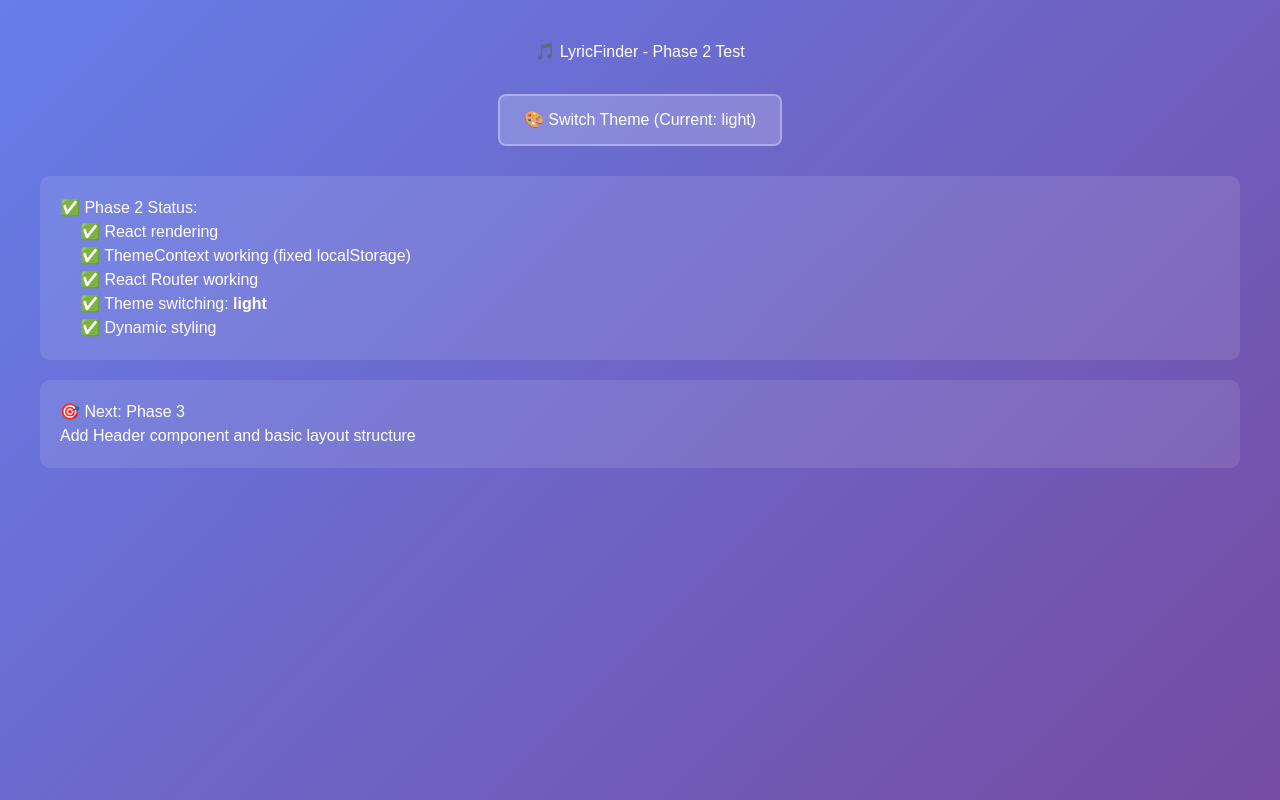
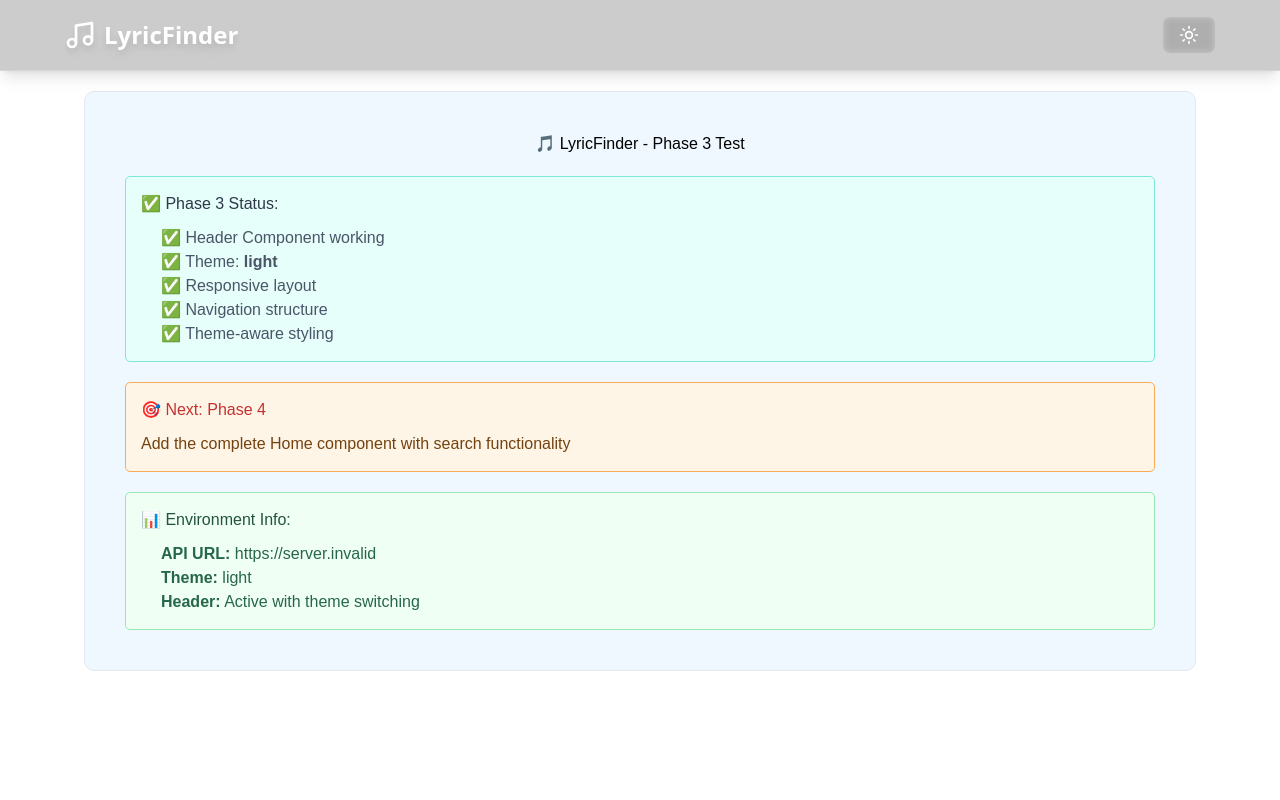
Before and after one commit to ShaheerZamanShah/LyricFinder, a React (Create React App) app in the folder client/: page / in a window 1280 px wide. Built offline with nearby package versions, Linux system fonts and the light colour scheme; no server answers.

Commit message:
Phase 3: Add Header component with theme-aware layout structure

```diff
--- a/client/src/App.js
+++ b/client/src/App.js
@@ -1,87 +1,92 @@
 import React from 'react';
 import { BrowserRouter as Router, Routes, Route } from 'react-router-dom';
+import Header from './components/Header';
 import { ThemeProvider, useTheme } from './contexts/ThemeContext';
 
-// Test component with ThemeContext
+// Test component with Header
 const TestHome = () => {
-  const { theme, toggleTheme } = useTheme();
-
-  const getBackgroundGradient = () => {
-    switch (theme) {
-      case 'light': return 'linear-gradient(135deg, #667eea 0%, #764ba2 100%)';
-      case 'medium': return 'linear-gradient(135deg, #f093fb 0%, #f5576c 100%)';
-      case 'dark': return 'linear-gradient(135deg, #4c1d95 0%, #1e1b4b 100%)';
-      default: return 'linear-gradient(135deg, #667eea 0%, #764ba2 100%)';
-    }
-  };
+  const { theme } = useTheme();
 
   return (
+    <main className="flex-1 p-5 max-w-6xl mx-auto w-full">
       <div style={{
         padding: '40px',
         fontFamily: 'Arial, sans-serif',
-      background: getBackgroundGradient(),
-      minHeight: '100vh',
-      color: 'white',
-      transition: 'all 0.3s ease'
+        backgroundColor: theme === 'dark' ? '#1a1a1a' : theme === 'medium' ? '#2d3748' : '#f0f8ff',
+        color: theme === 'dark' ? 'white' : theme === 'medium' ? 'white' : 'black',
+        minHeight: '60vh',
+        borderRadius: '10px',
+        border: theme === 'light' ? '1px solid #e2e8f0' : 'none'
       }}>
-      <h1 style={{ textAlign: 'center', marginBottom: '30px' }}>
-        🎵 LyricFinder - Phase 2 Test
+        <h1 style={{ textAlign: 'center', marginBottom: '20px' }}>
+          🎵 LyricFinder - Phase 3 Test
         </h1>
 
-      <div style={{ textAlign: 'center', marginBottom: '30px' }}>
-        <button
-          onClick={toggleTheme}
-          style={{
-            padding: '12px 24px',
-            fontSize: '16px',
-            background: 'rgba(255,255,255,0.2)',
-            color: 'white',
-            border: '2px solid rgba(255,255,255,0.3)',
-            borderRadius: '8px',
-            cursor: 'pointer',
-            transition: 'all 0.3s ease'
-          }}
-          onMouseOver={(e) => e.target.style.background = 'rgba(255,255,255,0.3)'}
-          onMouseOut={(e) => e.target.style.background = 'rgba(255,255,255,0.2)'}
-        >
-          🎨 Switch Theme (Current: {theme})
-        </button>
-      </div>
-
         <div style={{
-        backgroundColor: 'rgba(255,255,255,0.1)',
-        padding: '20px',
-        borderRadius: '10px',
+          backgroundColor: theme === 'dark' ? '#2d3748' : theme === 'medium' ? '#4a5568' : '#e6fffa',
+          border: `1px solid ${theme === 'dark' ? '#4a5568' : theme === 'medium' ? '#63b3ed' : '#81e6d9'}`,
+          padding: '15px',
+          borderRadius: '5px',
           marginBottom: '20px'
         }}>
-        <h3>✅ Phase 2 Status:</h3>
-        <ul style={{ marginLeft: '20px' }}>
-          <li>✅ React rendering</li>
-          <li>✅ ThemeContext working (fixed localStorage)</li>
-          <li>✅ React Router working</li>
-          <li>✅ Theme switching: <strong>{theme}</strong></li>
-          <li>✅ Dynamic styling</li>
+          <h3 style={{ margin: '0 0 10px 0', color: theme === 'dark' ? '#68d391' : theme === 'medium' ? '#90cdf4' : '#2d3748' }}>
+            ✅ Phase 3 Status:
+          </h3>
+          <ul style={{ margin: 0, paddingLeft: '20px', color: theme === 'dark' ? '#a0aec0' : theme === 'medium' ? '#e2e8f0' : '#4a5568' }}>
+            <li>✅ Header Component working</li>
+            <li>✅ Theme: <strong>{theme}</strong></li>
+            <li>✅ Responsive layout</li>
+            <li>✅ Navigation structure</li>
+            <li>✅ Theme-aware styling</li>
           </ul>
         </div>
 
         <div style={{
-        backgroundColor: 'rgba(255,255,255,0.1)',
-        padding: '20px',
-        borderRadius: '10px'
+          backgroundColor: theme === 'dark' ? '#2a4365' : theme === 'medium' ? '#553c9a' : '#fef5e7',
+          border: `1px solid ${theme === 'dark' ? '#3182ce' : theme === 'medium' ? '#805ad5' : '#f6ad55'}`,
+          padding: '15px',
+          borderRadius: '5px',
+          marginBottom: '20px'
         }}>
-        <h3>🎯 Next: Phase 3</h3>
-        <p>Add Header component and basic layout structure</p>
+          <h3 style={{ margin: '0 0 10px 0', color: theme === 'dark' ? '#90cdf4' : theme === 'medium' ? '#d6bcfa' : '#c53030' }}>
+            🎯 Next: Phase 4
+          </h3>
+          <p style={{ margin: 0, color: theme === 'dark' ? '#a0aec0' : theme === 'medium' ? '#e2e8f0' : '#744210' }}>
+            Add the complete Home component with search functionality
+          </p>
+        </div>
+
+        <div style={{
+          backgroundColor: theme === 'dark' ? '#1a365d' : theme === 'medium' ? '#44337a' : '#f0fff4',
+          border: `1px solid ${theme === 'dark' ? '#2b6cb0' : theme === 'medium' ? '#6b46c1' : '#9ae6b4'}`,
+          padding: '15px',
+          borderRadius: '5px'
+        }}>
+          <h3 style={{ margin: '0 0 10px 0', color: theme === 'dark' ? '#63b3ed' : theme === 'medium' ? '#c4b5fd' : '#22543d' }}>
+            📊 Environment Info:
+          </h3>
+          <ul style={{ margin: 0, paddingLeft: '20px', color: theme === 'dark' ? '#a0aec0' : theme === 'medium' ? '#e2e8f0' : '#276749' }}>
+            <li><strong>API URL:</strong> {process.env.REACT_APP_API_URL || 'Not set'}</li>
+            <li><strong>Theme:</strong> {theme}</li>
+            <li><strong>Header:</strong> Active with theme switching</li>
+          </ul>
         </div>
       </div>
+    </main>
   );
 };
 
 const AppContent = () => {
   return (
     <Router>
-      <div className="min-h-screen transition-colors duration-300">
+      <div className="min-h-screen flex flex-col relative transition-colors duration-300">
         <Routes>
-          <Route path="/" element={<TestHome />} />
+          <Route path="/" element={
+            <>
+              <Header />
+              <TestHome />
+            </>
+          } />
         </Routes>
       </div>
     </Router>
```
Lines whose indentation alone changed are shown as unchanged.
